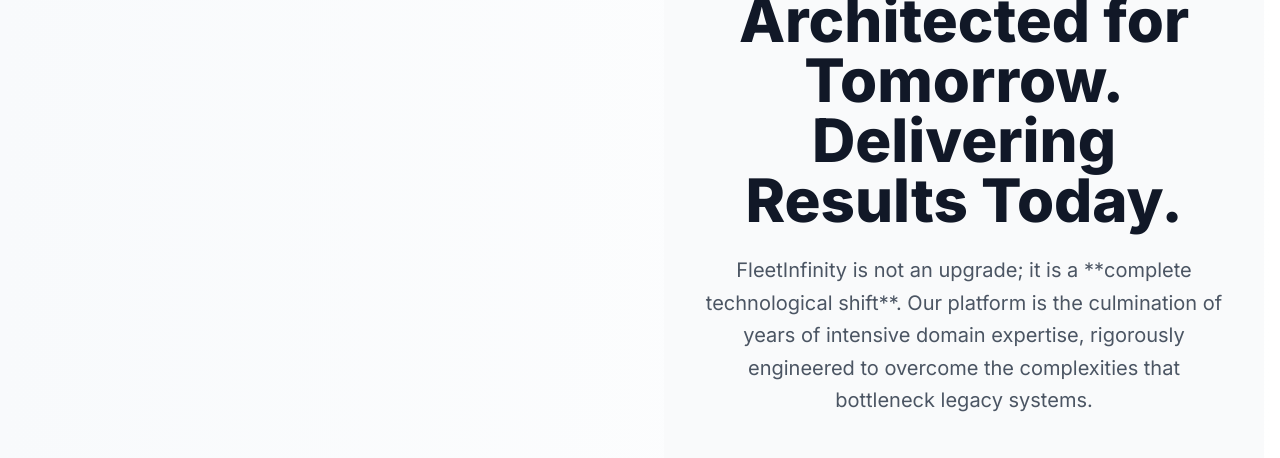
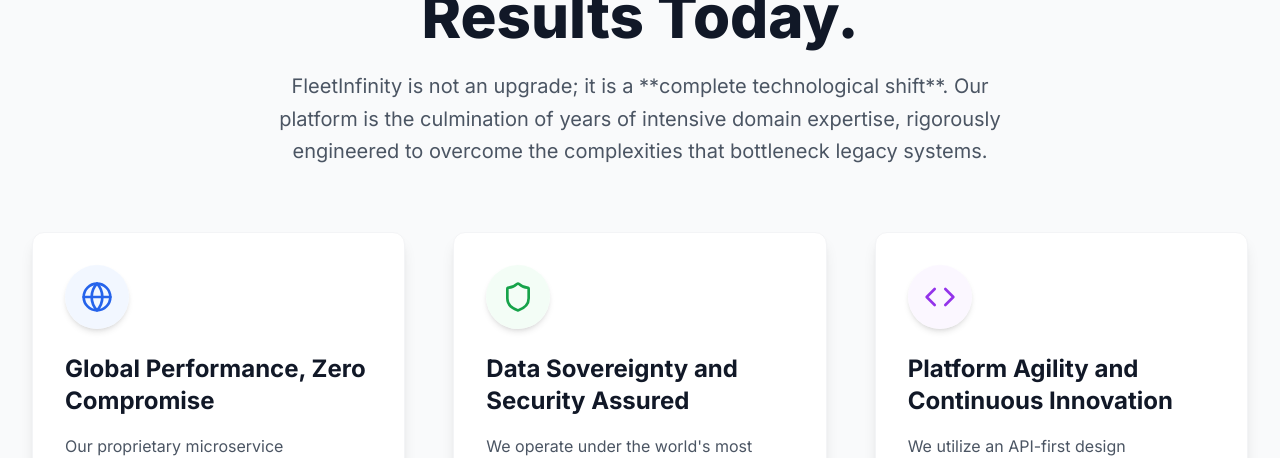
Before and after one commit to Bahareh-Esteki/fleetinfinity, a Next.js app: page / in a window 1280 px wide. Shown: the part 1030-1488 px from the top of the page. Built offline with nearby package versions, Linux system fonts and the light colour scheme.

Commit message:
homepage building

```diff
--- a/app/page.js
+++ b/app/page.js
@@ -89,7 +89,7 @@ export default function HomePage() {
     <main className="bg-gray-50 text-gray-800">
       {/* Hero Section */}
       <ModernHero />
-
+      <AuthorityAndInnovation />
       {/* --- Trust Builder / Innovation Advantage Section --- */}
       <section className="py-16 bg-gradient-to-r from-slate-50 to-white">
         <div className="container mx-auto px-4">
@@ -164,7 +164,7 @@ export default function HomePage() {
                 </div>
               </div>
             </div>
-            <AuthorityAndInnovation />
+
             <AnimatedStatsPanel />
           </div>
         </div>
```
